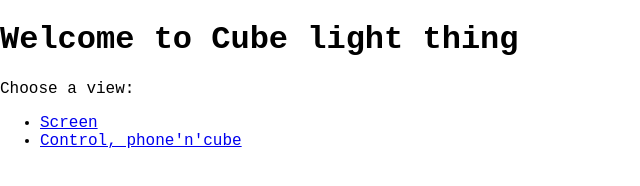
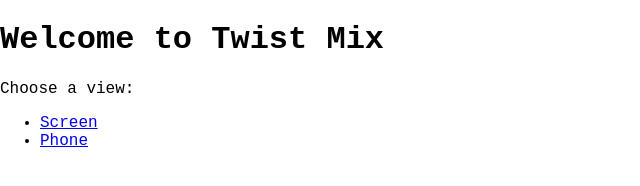
Before and after one commit to Josemight/super-final-light-things, a website: page prototypes/mix-twist/static/index.html in a window 1280 px wide. Shown: the whole page, without its empty margins (0-640 px from the left). Drawn offline with Linux system fonts and the light colour scheme.

Commit message:
Fix text

```diff
--- a/prototypes/mix-twist/static/index.html
+++ b/prototypes/mix-twist/static/index.html
@@ -1,6 +1,5 @@
 <!DOCTYPE html>
 <html lang="en">
-
   <head>
     <meta charset="UTF-8" />
     <meta name="viewport" content="width=device-width, initial-scale=1.0" />
@@ -10,12 +9,11 @@
   </head>
 
   <body>
-  <h1>Welcome to Cube light thing</h1>
+    <h1>Welcome to Twist Mix</h1>
     <p>Choose a view:</p>
     <ul>
       <li><a href="./screen">Screen</a></li>
-    <li><a href="./control">Control, phone'n'cube</a></li>
+      <li><a href="./control">Phone</a></li>
     </ul>
   </body>
-
 </html>
```
Lines whose indentation alone changed are shown as unchanged.
